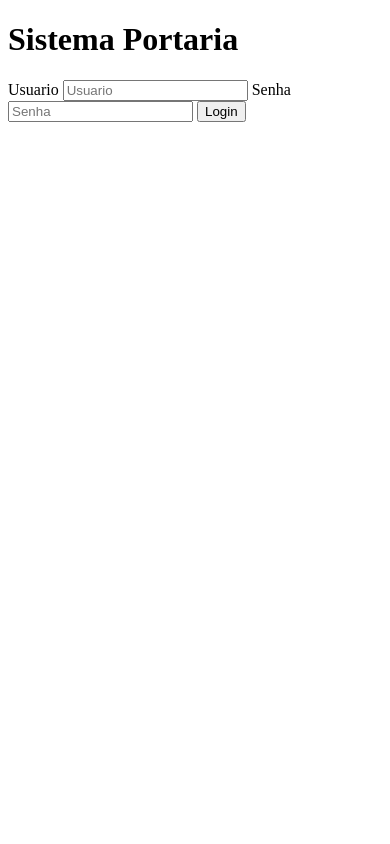
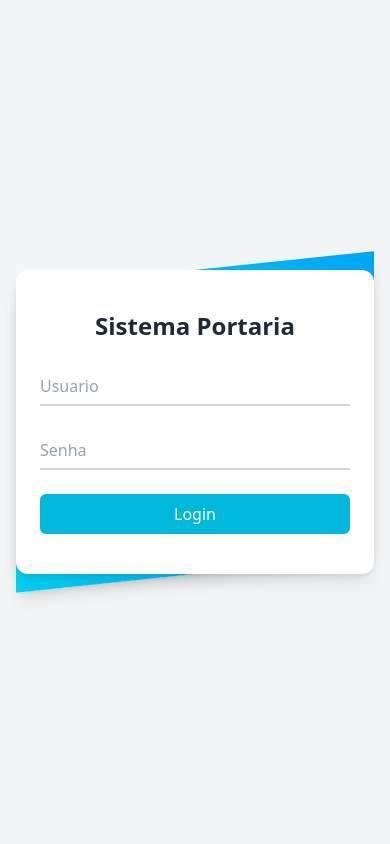
Before and after one commit to boechatbrendon/sistema-portaria, a Flask app: page /login in a window 390 px wide. Run offline with Flask 3, Linux system fonts and the light colour scheme; some libraries are stand-ins or nearby versions.

Commit message:
Criando Front end - template tela login responsivo

```diff
--- a/app/templates/base.html
+++ b/app/templates/base.html
@@ -3,6 +3,7 @@
 <head>
     <meta charset="UTF-8">
     <meta name="viewport" content="width=device-width, initial-scale=1.0">
+    <script src="https://cdn.jsdelivr.net/npm/@tailwindcss/browser@4"></script>
     <title>
         {% block titulo %}
         Sistema Portaria
--- a/app/templates/login.html
+++ b/app/templates/login.html
@@ -5,13 +5,40 @@
 {% endblock %}
 
 {% block body %}
-    <h1>Sistema Portaria</h1>
-    <form action="" method="post">
-        {{ form.hidden_tag() }}
-        {{ form.usuario.label }}
-        {{ form.usuario }}
-        {{ form.senha.label }}
-        {{ form.senha }}
-        {{ form.botao_login }}
-    </form>
+<div class="min-h-screen bg-gray-100 py-6 flex flex-col justify-center px-4 sm:py-12">
+  <div class="relative w-full max-w-md mx-auto">
+    <div
+      class="absolute inset-0 bg-gradient-to-r from-cyan-400 to-sky-500 shadow-lg transform -skew-y-6 sm:skew-y-0 sm:-rotate-6 sm:rounded-3xl">
+    </div>
+    <div class="relative px-6 py-10 bg-white shadow-lg rounded-xl sm:rounded-3xl sm:p-20">
+      <div class="w-full">
+        <div class="mb-6">
+          <h1 class="text-2xl font-semibold text-center text-gray-800">Sistema Portaria</h1>
+        </div>
+        <form method="post" class="space-y-6">
+          {{ form.hidden_tag() }}
+
+          <div class="relative">
+            {{ form.usuario(class="peer placeholder-transparent h-10 w-full border-b-2 border-gray-300 text-gray-900 focus:outline-none focus:border-cyan-600", placeholder="Email address", autocomplete="off", id="email") }}
+            <label for="email" class="absolute left-0 -top-3.5 text-gray-600 text-sm transition-all peer-placeholder-shown:text-base peer-placeholder-shown:text-gray-400 peer-placeholder-shown:top-2 peer-focus:-top-3.5 peer-focus:text-gray-600 peer-focus:text-sm">
+              {{ form.usuario.label }}
+            </label>
+          </div>
+
+          <div class="relative">
+            {{ form.senha(class="peer placeholder-transparent h-10 w-full border-b-2 border-gray-300 text-gray-900 focus:outline-none focus:border-cyan-600", placeholder="Password", autocomplete="off", id="password", type="password") }}
+            <label for="password" class="absolute left-0 -top-3.5 text-gray-600 text-sm transition-all peer-placeholder-shown:text-base peer-placeholder-shown:text-gray-400 peer-placeholder-shown:top-2 peer-focus:-top-3.5 peer-focus:text-gray-600 peer-focus:text-sm">
+              {{ form.senha.label }}
+            </label>
+          </div>
+
+          <div>
+            {{ form.botao_login(class="w-full bg-cyan-500 hover:bg-cyan-600 text-white rounded-md px-4 py-2 transition-colors") }}
+          </div>
+        </form>
+      </div>
+    </div>
+  </div>
+</div>
+
 {% endblock %}
--- a/main.py
+++ b/main.py
@@ -2,4 +2,4 @@ from app import app
 
 
 if __name__ == '__main__':
-    app.run(debug=True)
+    app.run(host='0.0.0.0', port=5000, debug=True)
```
